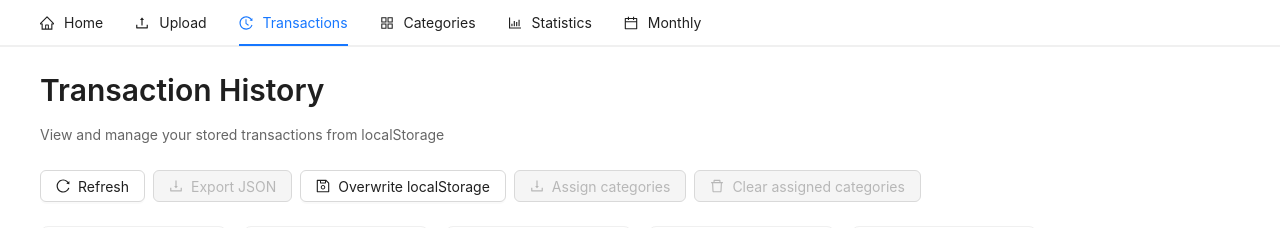
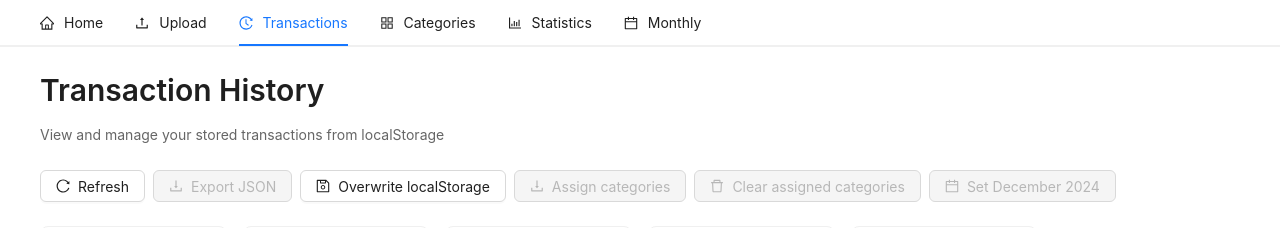
Before and after one commit to ryantan/statements-analyzer, a Next.js app: page /transactions in a window 1280 px wide. Shown: the top 228 px of the page. Built offline with nearby package versions, Linux system fonts and the light colour scheme; what @ant-design/nextjs-registry would draw is missing.

Commit message:
feat(transactions): cursor add a button to assign year to 2024 for dec month - temporarily

```diff
--- a/src/features/transactions/Transactions.tsx
+++ b/src/features/transactions/Transactions.tsx
@@ -270,6 +270,34 @@ export function TransactionsPage() {
     setTransactions(transactions);
   };
 
+  const handleSetDecemberTo2024 = () => {
+    const newTransactions = transactions.map((transaction) => {
+      const transactionDate = new Date(transaction.date);
+      if (transactionDate.getMonth() === 11) { // December is month 11 (0-indexed)
+        const newDate = new Date(transactionDate);
+        newDate.setFullYear(2024);
+        return {
+          ...transaction,
+          date: newDate,
+          dateFormatted: newDate.toLocaleDateString('en-US', {
+            year: 'numeric',
+            month: 'short',
+            day: 'numeric',
+          }),
+        };
+      }
+      return transaction;
+    });
+
+    const decemberTransactions = newTransactions.filter((transaction) => {
+      const transactionDate = new Date(transaction.date);
+      return transactionDate.getMonth() === 11;
+    });
+
+    setTransactions(newTransactions);
+    message.success(`Updated ${decemberTransactions.length} December transactions to year 2024.`);
+  };
+
   const handleSearch = (value: string) => {
     setSearchText(value);
   };
@@ -450,6 +478,21 @@ export function TransactionsPage() {
               disabled={transactions.length === 0}
             >
               Clear assigned categories
+            </Button>
+          </Popconfirm>
+          <Popconfirm
+            title="Set December transactions to 2024"
+            description="This will update all transactions with December dates to year 2024. Continue?"
+            onConfirm={handleSetDecemberTo2024}
+            okText="Yes"
+            cancelText="No"
+            disabled={transactions.length === 0}
+          >
+            <Button
+              icon={<CalendarOutlined />}
+              disabled={transactions.length === 0}
+            >
+              Set December 2024
             </Button>
           </Popconfirm>
         </Space>
```
